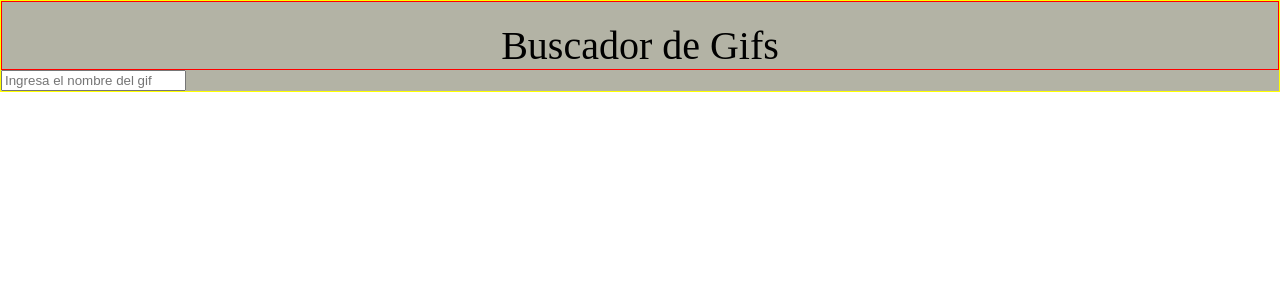
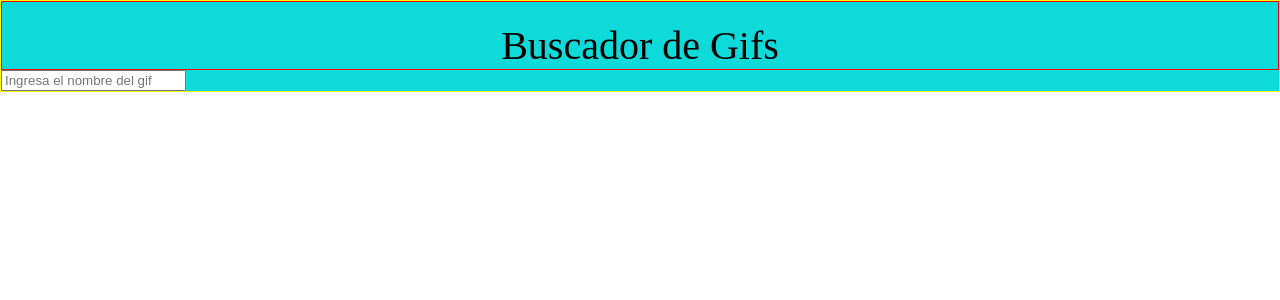
Before and after one commit to ELRODRY/consumir-api-app, a React (Vite) app: page / in a window 1280 px wide. Shown: the top 300 px of the page. Built offline with nearby package versions, Linux system fonts and the light colour scheme.

Commit message:
cambio color contenedor

```diff
--- a/src/App.css
+++ b/src/App.css
@@ -15,7 +15,7 @@ header {
 #contenedor {
   border: 1px solid;
   border-color: rgb(255, 255, 0);
-  background-color: rgb(179, 179, 165);
+  background-color: rgb(14, 218, 218);
 }
 
 #gifsContainer {
```
